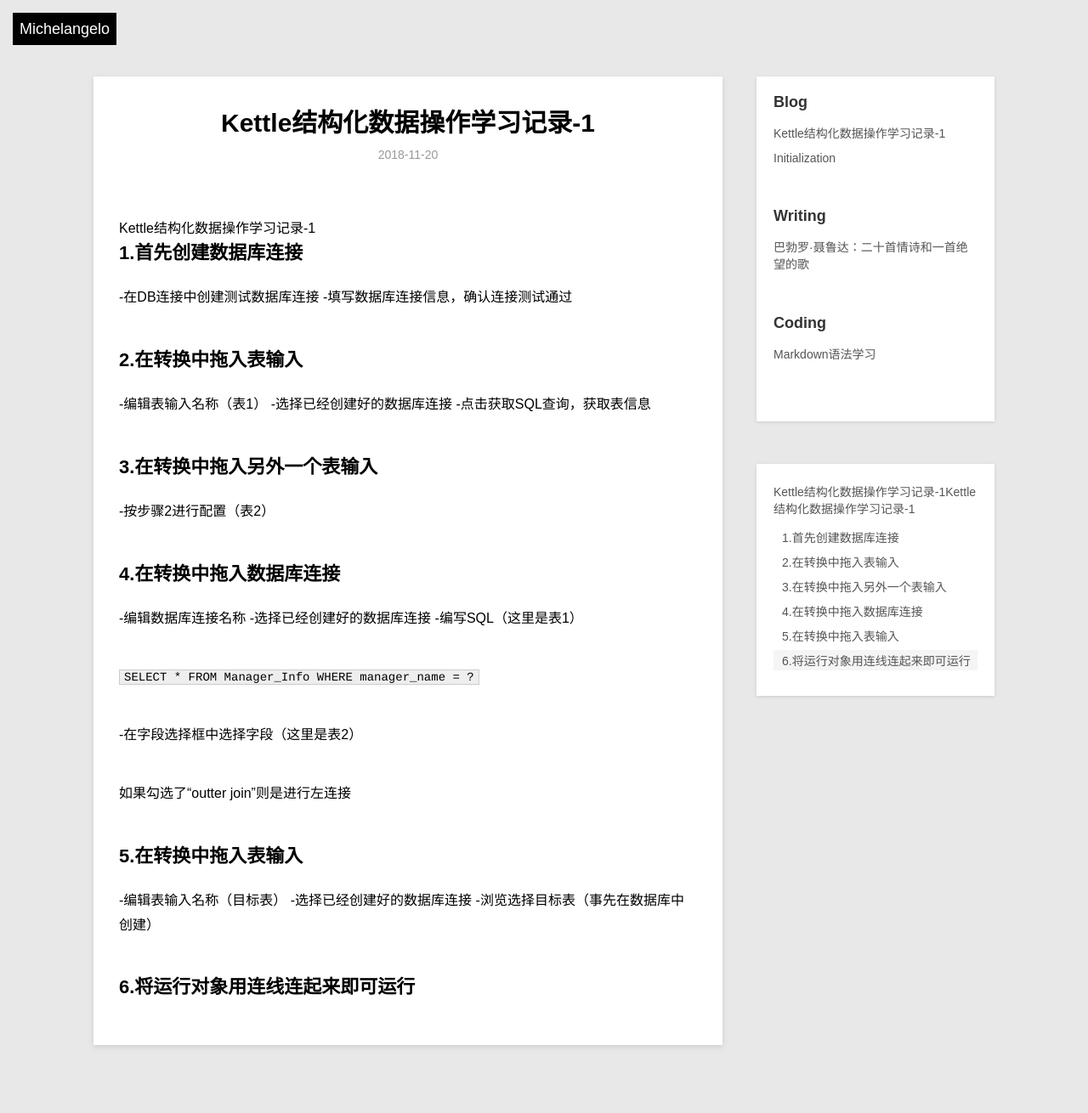
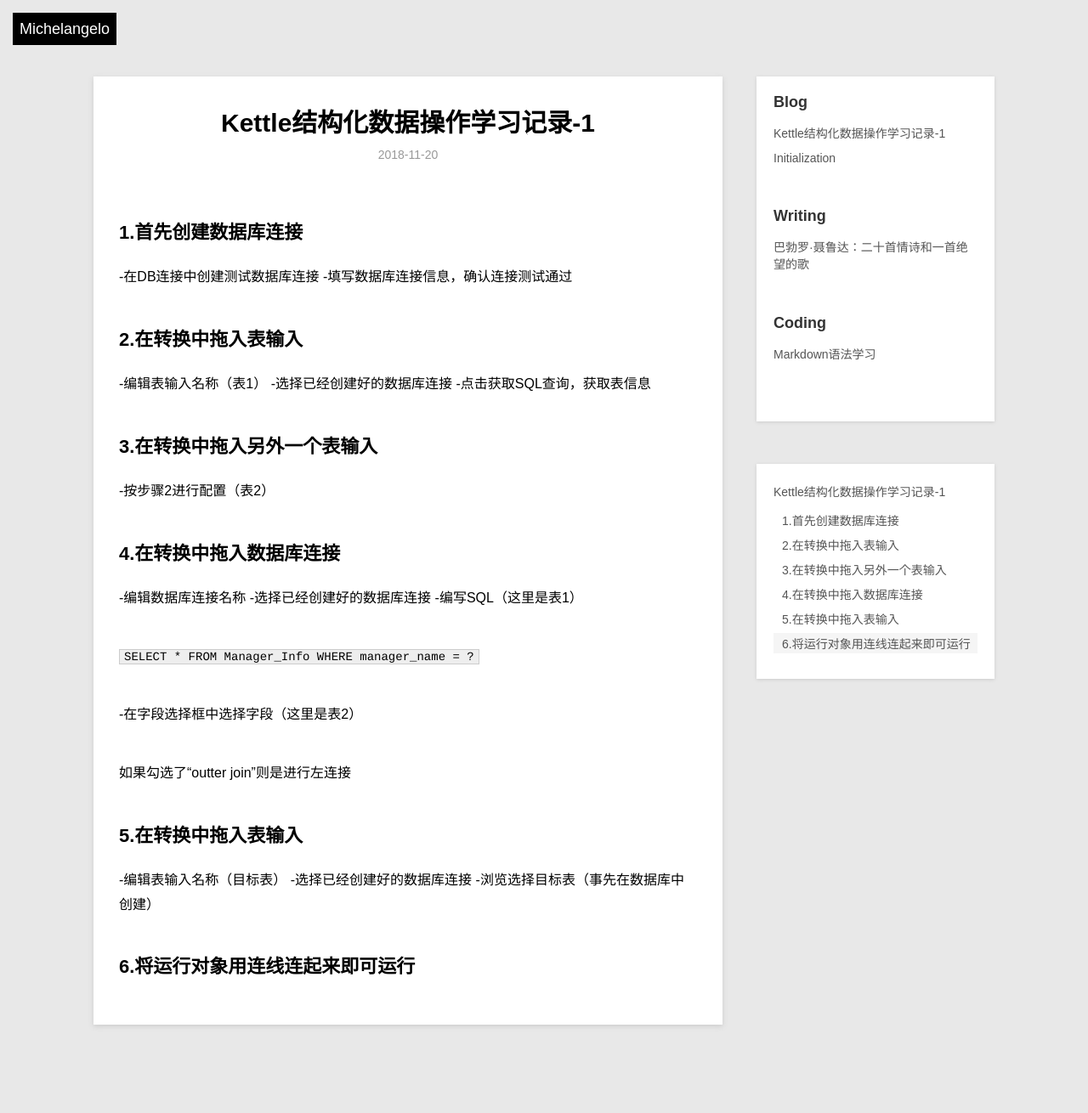
Before and after one commit to dramapolice/dramapolice.github.io, a Jekyll site: the page built from _posts/blog/2018-11-20-kettle-1.md, in a window 1280 px wide. Shown: the whole page at 85% size. Built offline with Jekyll 4.4.1, drawn with Linux system fonts in a browser that asks for light colours; after the commit the page ends 1286 px from its top, so only the background shows below that.

Commit message:
修改2018-kettle

```diff
--- a/_posts/blog/2018-11-20-kettle-1.md
+++ b/_posts/blog/2018-11-20-kettle-1.md
@@ -4,8 +4,6 @@ title: Kettle结构化数据操作学习记录-1
 description: kettle
 category: blog
 ---
-
-# Kettle结构化数据操作学习记录-1
 
 ## 1.首先创建数据库连接
 -在DB连接中创建测试数据库连接
```
